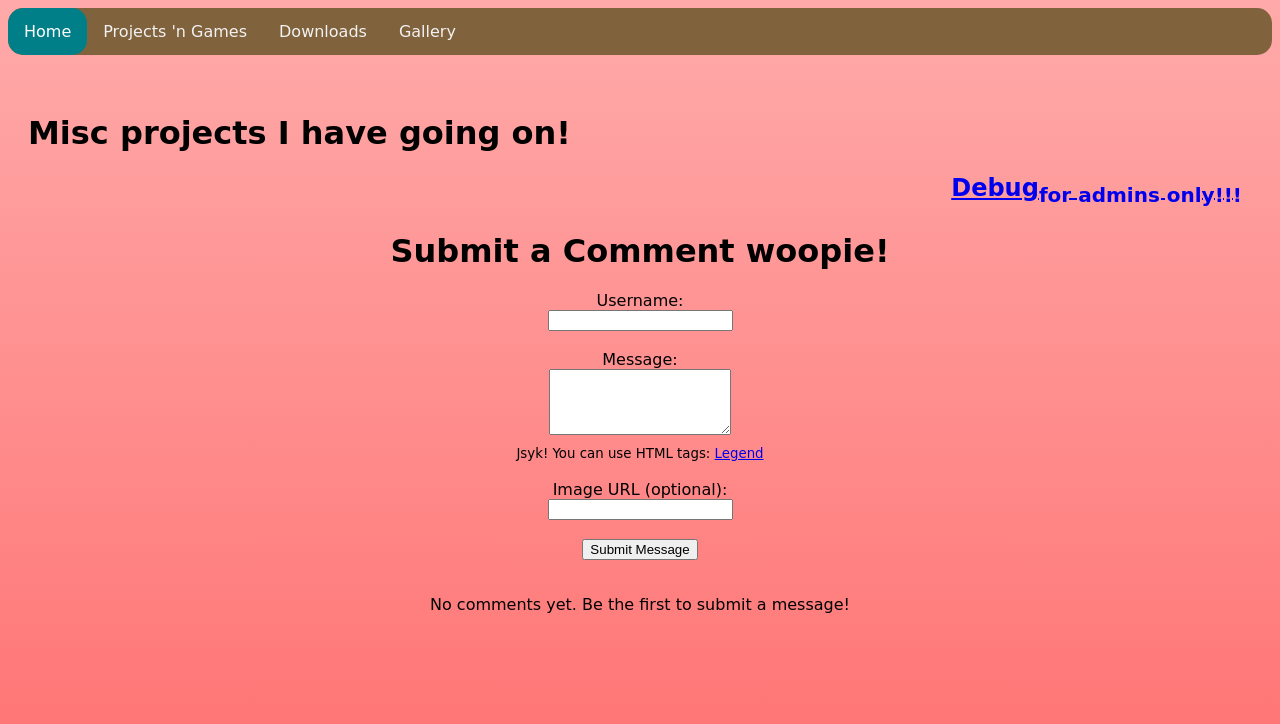
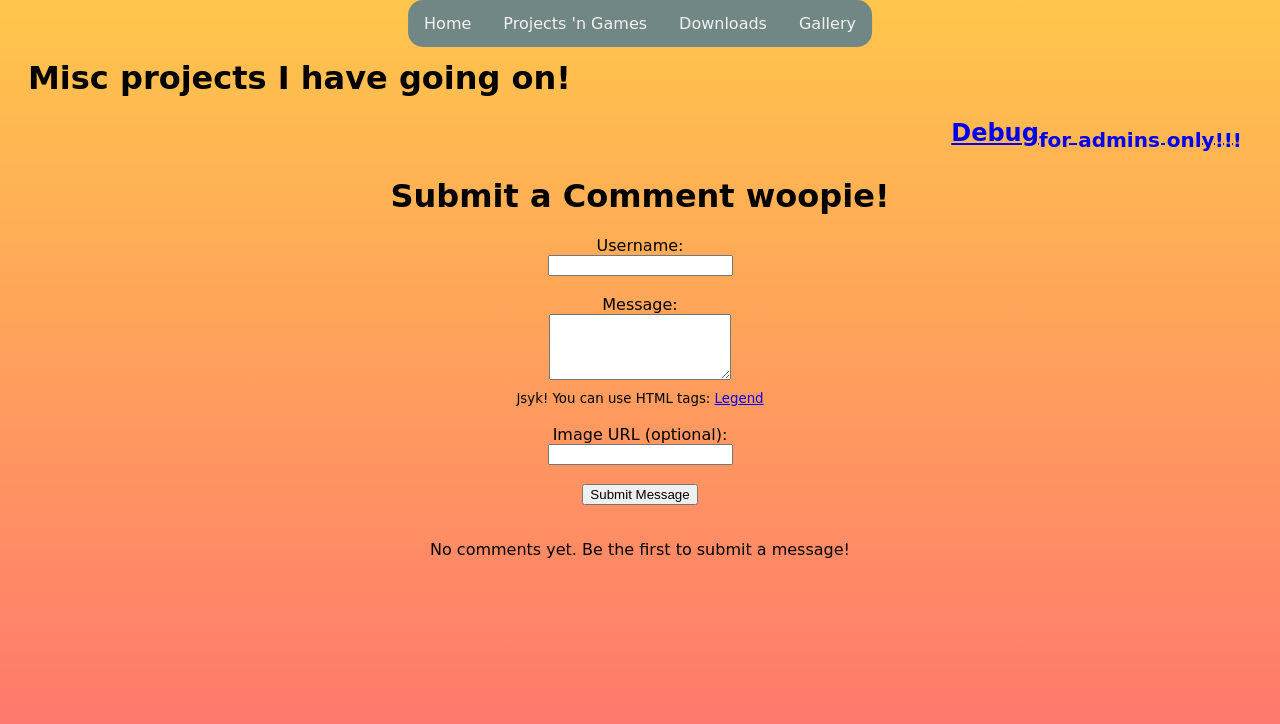
Before and after one commit to KotaNofa/kokaCloud, a PHP site: page /projects in a window 1280 px wide. Shown: the top 724 px of the page. Run offline with PHP 8.4, Linux system fonts and the light colour scheme; data that the repository does not hold is empty; some web fonts are replaced.

Commit message:
Centered navbar. fixed pos on desktop.

```diff
--- a/boubas/downloads/index.html
+++ b/boubas/downloads/index.html
@@ -9,7 +9,7 @@
 
 <body>
 
-<div class="navbar"></div>
+<div class="navbarcontainer"></div>
 
   <div class="center">
     <br>
--- a/boubas/gallery/index.html
+++ b/boubas/gallery/index.html
@@ -8,7 +8,7 @@
 
 <body>
 
-<div class="navbar"></div>
+<div class="navbarcontainer"></div>
 
 <div class="lheader">
     <H1>WORK IN PROGRESS PSL IGNORE</H1>
--- a/boubas/loadnav.js
+++ b/boubas/loadnav.js
@@ -1,6 +1,6 @@
 fetch('/template/navbar.html')
     .then(response => response.text())
     .then(data => {
-        document.querySelector('.navbar').innerHTML = data;
+        document.querySelector('.navbarcontainer').innerHTML = data;
     })
     .catch(error => console.error('Error loading navbar:', error));
--- a/boubas/projects/index.html
+++ b/boubas/projects/index.html
@@ -7,7 +7,7 @@
 </head>
 
 <body>
-  <div class="navbar"></div>
+  <div class="navbarcontainer"></div>
 
   <div class="lheader">
     <h1>
--- a/boubas/style.css
+++ b/boubas/style.css
@@ -19,7 +19,7 @@
     /*default html settings*/
     body {
         font-family: 'BoubasFont', cursive;
-        background-image: linear-gradient(#ffaaaa, #ff7171 );
+        background-image: linear-gradient(#ffc64b, #ff7171 );
         background-repeat: no-repeat;
         min-height: 100%
     }
--- a/boubas/template/navbar.html
+++ b/boubas/template/navbar.html
@@ -1,14 +1,28 @@
 
-    <a class="active" href="//boubas.net">Home</a>
-    <a href="/projects">Projects 'n Games</a>
-    <a href="/downloads">Downloads</a>
-    <a href="/gallery">Gallery</a>
+<div class="navbarcontainer">
+    <div class="navbar">
+        <a class="active" href="//boubas.net">Home</a>
+        <a href="/projects">Projects 'n Games</a>
+        <a href="/downloads">Downloads</a>
+        <a href="/gallery">Gallery</a>
+    </div>
+</div>
 
     <style>
+
+    .navbarcontainer {
+        position:  relative;
+    }
     .navbar {
-        background-color: #80623d;
+        position: fixed;
+        top: 0;
+        left:50%;
+        transform: translateX(-50%);
+        background-color: #708786;
         overflow: hidden;
         border-radius: 15px;
+        z-index: 999;
+        display: flex;
     }
     .navbar a {
         float: left;
@@ -22,10 +36,5 @@
         background-color: #ddd;
         color: black;
     }
-    .navbar a.active {
-        background-color: #007f88;
-        color: rgb(255, 255, 255);
-        border-radius: 15px;
-    }
 
     </style>
```
Also changed, not shown: boubas/index.html (+6 -4 lines).
